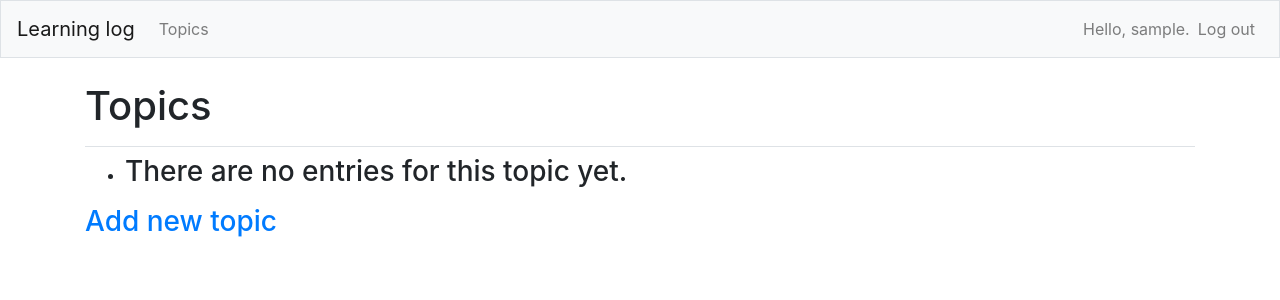
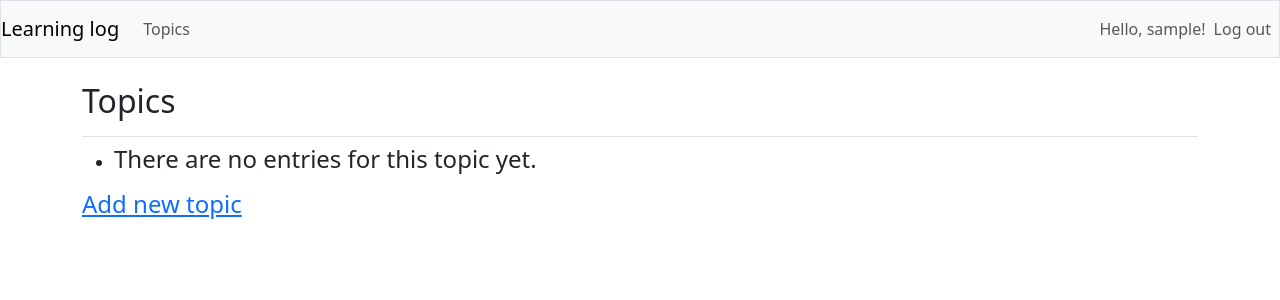
Before and after one commit to Zeshi-Yang/learning-log, a Django app: page /topics/ in a window 1280 px wide. Shown: the top 300 px of the page. Run offline with Django 4.2, Linux system fonts and the light colour scheme; the visitor is signed in with stand-in values (Sample User, id 1); data that the repository does not hold is empty; some libraries are stand-ins or nearby versions.

Commit message:
Bootstrap5 and collapsed toggle

```diff
--- a/learning_log/settings.py
+++ b/learning_log/settings.py
@@ -37,7 +37,7 @@ INSTALLED_APPS = [
     'learning_logs',
     'users',
     # Third part application
-    'bootstrap4',
+    'django_bootstrap5',
     # Default applications
     'django.contrib.admin',
     'django.contrib.auth',
--- a/learning_logs/templates/learning_logs/base.html
+++ b/learning_logs/templates/learning_logs/base.html
@@ -1,34 +1,33 @@
-{% load bootstrap4 %}
+{% load django_bootstrap5 %}
 
 <!doctype html>
 <html lang="en">
     <head>
+
         <meta charset="utf-8">
-        <meta name="viewport" content="width=device-width, initial-scale=1,shirnk-to-fit-no">
+        <meta name="viewport" content="width=device-width, initial-scale=1, shrink-to-fit=no">
         <title>Learning logs</title>
-
         {% bootstrap_css %}
-        {% bootstrap_javascript jquery='full' %}
+        {% bootstrap_javascript %}
     </head>
 
     <body>
-        <nav class="navbar navbar-expand-md navbar-light bg-light mb-4 border">
+        <nav class="navbar navbar-expand-lg navbar-light bg-light mb-4 border">
             <a class="navbar-brand" href="{% url 'learning_logs:index' %}">Learning log</a>
-        <button class="navbar-toggler" type="button" data-toggle="collapse"
-            data-taget="#navbarCollapse" aria-controls="navbarCollapse"
+            <button class="navbar-toggler" type="button" data-bs-toggle="collapse"
+                data-bs-target="#navbarSupportedContent" aria-controls="navbarSupportedContent"
                 aria-expanded="false" aria-label="Toggle navigation">
-        <span class="navbar-toggler-icon"></span></button>
-        <div class="collapse navbar-collapse" id="navbarCollapse">
-            <ul class="navbar-nav mr-auto">
+                <span class="navbar-toggler-icon"></span>
+            </button>
+            <div class="collapse navbar-collapse" id="navbarSupportedContent">
+                <ul class="navbar-nav me-auto mb-2 mb-lg-0">
                     <li class="nav-item">
                         <a class="nav-link" href="{% url 'learning_logs:topics' %}">Topics</a>
                     </li>
                 </ul>
-            <ul class="navbar-nav ml-auto">
+                <ul class="navbar-nav mr-auto mb-2 mb-lg-0">
                     {% if user.is_authenticated %}
-                    <li class="nav-item">
-                        <span class="navbar-text">Hello, {{user.username}}.</span>
-                    </li>
+                        <span class="navbar-text">Hello, {{user.username}}!</span>
                         <li class="nav-item">
                             <a class="nav-link" href="{% url 'users:logout' %}">Log out</a>
                         </li>
@@ -43,6 +42,7 @@
                 </ul>
             </div>
             </nav>
+
         <main role="main" class="container">
             <div class="pb-2 mb-2 border-bottom">
                 {% block page_header %}{% endblock page_header %}
--- a/learning_logs/templates/learning_logs/edit_entry.html
+++ b/learning_logs/templates/learning_logs/edit_entry.html
@@ -1,5 +1,5 @@
 {% extends 'learning_logs/base.html' %}
-{% load bootstrap4 %}
+{% load django_bootstrap5 %}
 
 {% block page_header %}
     <h2><a href="{% url 'learning_logs:topic' topic.id %}">{{topic}}</a></h2>
@@ -13,9 +13,7 @@
     <!-- 以段落格式p渲染所有表单元素 -->
     {% bootstrap_form form %}
     <!-- 定义提交按钮 -->
-    {% buttons %}
-    <button name="submit" class="btn btn-primary">Save changes</button>
-    {% endbuttons %}
+    {% bootstrap_button "Save changes" botton_type="submit" button_class="btn-primary" %}
 </form>
 
 {% endblock content %}
--- a/learning_logs/templates/learning_logs/new_entry.html
+++ b/learning_logs/templates/learning_logs/new_entry.html
@@ -1,5 +1,5 @@
 {% extends 'learning_logs/base.html' %}
-{% load bootstrap4 %}
+{% load django_bootstrap5 %}
 
 {% block page_header %}
     <h2><a href="{% url 'learning_logs:topic' topic.id %}">{{topic}}</a></h2>
@@ -13,9 +13,7 @@
     <!-- 以段落格式p渲染所有表单元素 -->
     {% bootstrap_form form %}
     <!-- 定义提交按钮 -->
-    {% buttons %}
-    <button name="submit" class="btn btn-primary">Add entry</button>
-    {% endbuttons %}
+    {% bootstrap_button "Add entry" botton_type="submit" button_class="btn-primary" %}
 </form>
 
 {% endblock content %}
--- a/learning_logs/templates/learning_logs/new_topic.html
+++ b/learning_logs/templates/learning_logs/new_topic.html
@@ -1,5 +1,5 @@
 {% extends 'learning_logs/base.html' %}
-{% load bootstrap4 %}
+{% load django_bootstrap5 %}
 
 {% block page_header %}
     <h2><a href="{% url 'learning_logs:new_topic' %}">New topic</a></h2>
@@ -14,9 +14,7 @@
     <!-- 以段落格式p渲染所有表单元素 -->
     {% bootstrap_form form %}
     <!-- 定义提交按钮 -->
-    {% buttons %}
-    <button name="submit" class="btn btn-primary">Add topic</button>
-    {% endbuttons %}
+    {% bootstrap_button "Add topic" botton_type="submit" button_class="btn-primary" %}
 </form>
 
 {% endblock content %}
--- a/learning_logs/templates/learning_logs/topic.html
+++ b/learning_logs/templates/learning_logs/topic.html
@@ -15,12 +15,12 @@
         {% for entry in entries %}
             <!-- 项目列表标签 -->
             <div class="card mb-3">
-                <h4 class="card-header">
+                <h5 class="card-header">
                     {{entry.data_added|date:'M d, Y H:i'}}
                     <small>
                         <a href="{% url 'learning_logs:edit_entry' entry.id %}">edit entry</a>
                     </small>
-                </h4>
+                </h5>
                 <div class="card-body">
                     {{entry.text|linebreaks}}
                 </div>
--- a/learning_logs/templates/learning_logs/topics.html
+++ b/learning_logs/templates/learning_logs/topics.html
@@ -2,27 +2,26 @@
 {% extends "learning_logs/base.html" %}
 
 {% block page_header %}
-    <h1>Topics</h1>
+    <h2>Topics</h2>
 {% endblock page_header %}
 
 {% block content %}
-
     <!-- 无序列表 -->
     <ul>
         <!-- For 循环，以 endfor 为结束标志 -->
         {% for topic in topics %}
             <!-- 项目列表标签 -->
-            <li><h3>
+            <li><h4>
                 <!-- 打印变量需要用双花括号括起 -->
                 <a href="{% url 'learning_logs:topic' topic.id %}">{{ topic }}</a>
-            </h3></li>
+            </h4></li>
         <!-- 模板标签 -->
         {% empty %}
-            <li><h3>
+            <li><h4>
                 There are no entries for this topic yet.
-            </h3></li>
+            </h4></li>
         {% endfor %}
     </ul>
-<h3><a href="{% url 'learning_logs:new_topic' %}">Add new topic</a></h3>
+<h4><a href="{% url 'learning_logs:new_topic' %}">Add new topic</a></h4>
 
 {% endblock content %}
--- a/users/templates/registration/login.html
+++ b/users/templates/registration/login.html
@@ -1,5 +1,5 @@
 {% extends 'learning_logs/base.html' %}
-{% load bootstrap4 %}
+{% load django_bootstrap5 %}
 
 {% block page_header %}
 <h2>Log in to your account.</h2>
@@ -12,9 +12,7 @@
     {% bootstrap_form form %}
     <!-- {{ form.as_p }} -->
     <!-- 提交按钮 -->
-        {% buttons %}
-        <button name="submit" class="btn btn-primary">Log in</button>
-        {% endbuttons %}
+    {% bootstrap_button "Log in" botton_type="submit" button_class="btn-primary" %}
     <!-- 隐藏的表单元素 -->
     <input type="hidden" name="next" value="{% url 'learning_logs:index' %}" />
 
--- a/users/templates/registration/register.html
+++ b/users/templates/registration/register.html
@@ -1,5 +1,5 @@
 {% extends 'learning_logs/base.html' %}
-{% load bootstrap4 %}
+{% load django_bootstrap5 %}
 
 {% block page_header %}
     <h2>Sign up</h2>
@@ -12,9 +12,7 @@
         {% csrf_token %}
         {% bootstrap_form form %}
         <!-- 提交按钮 -->
-        {% buttons %}
-        <button name="submit" class="btn btn-primary">Sign up</button>
-        {% endbuttons %}
+        {% bootstrap_button "Sign up" botton_type="submit" button_class="btn-primary" %}
         <!-- 隐藏的表单元素 -->
         <input type="hidden" name="next" value="{% url 'learning_logs:index' %}" />
 
```
Also changed, not shown: learning_logs/templates/learning_logs/index.html (+7 -2 lines). Lines whose indentation alone changed are shown as unchanged.
